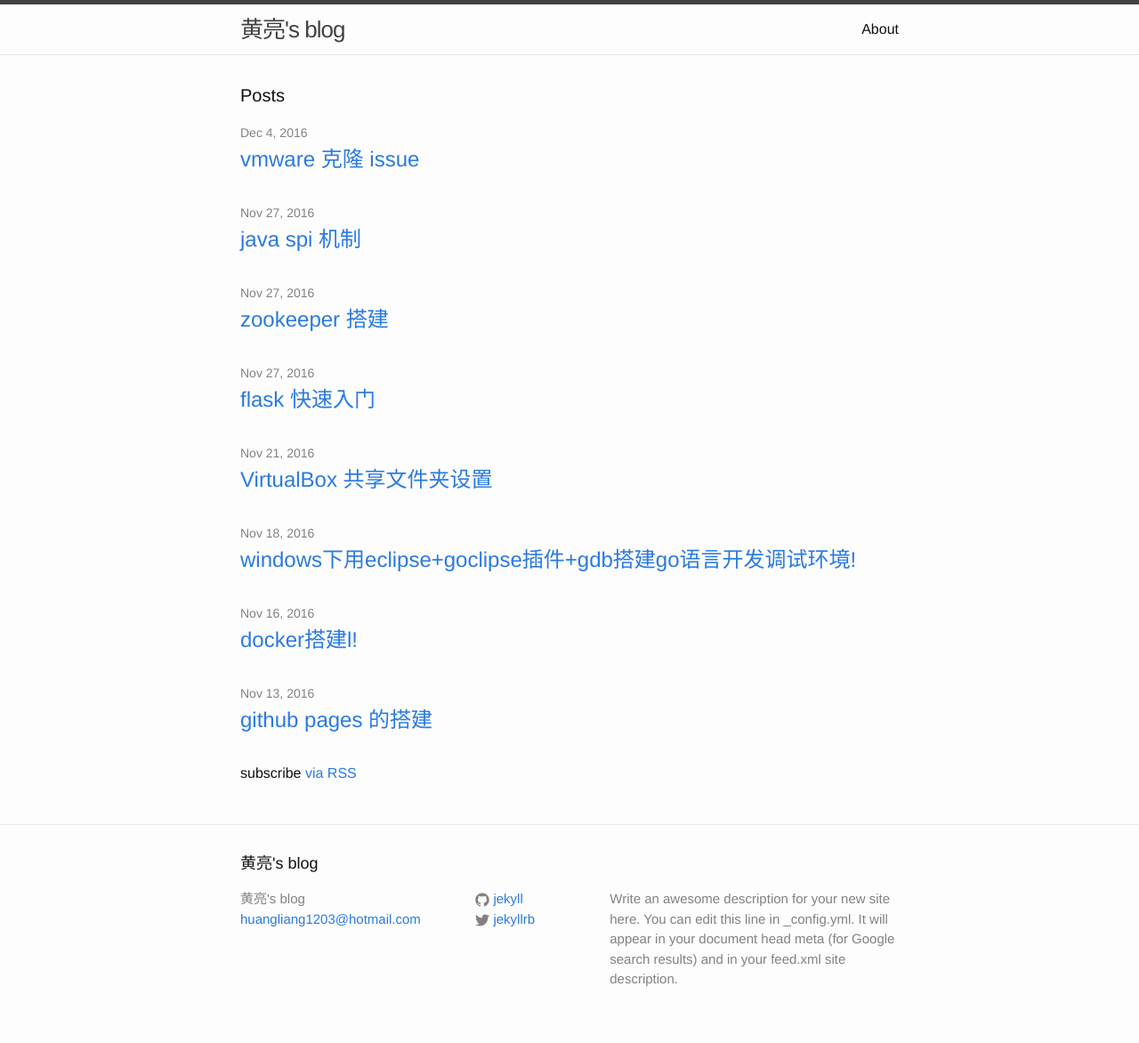
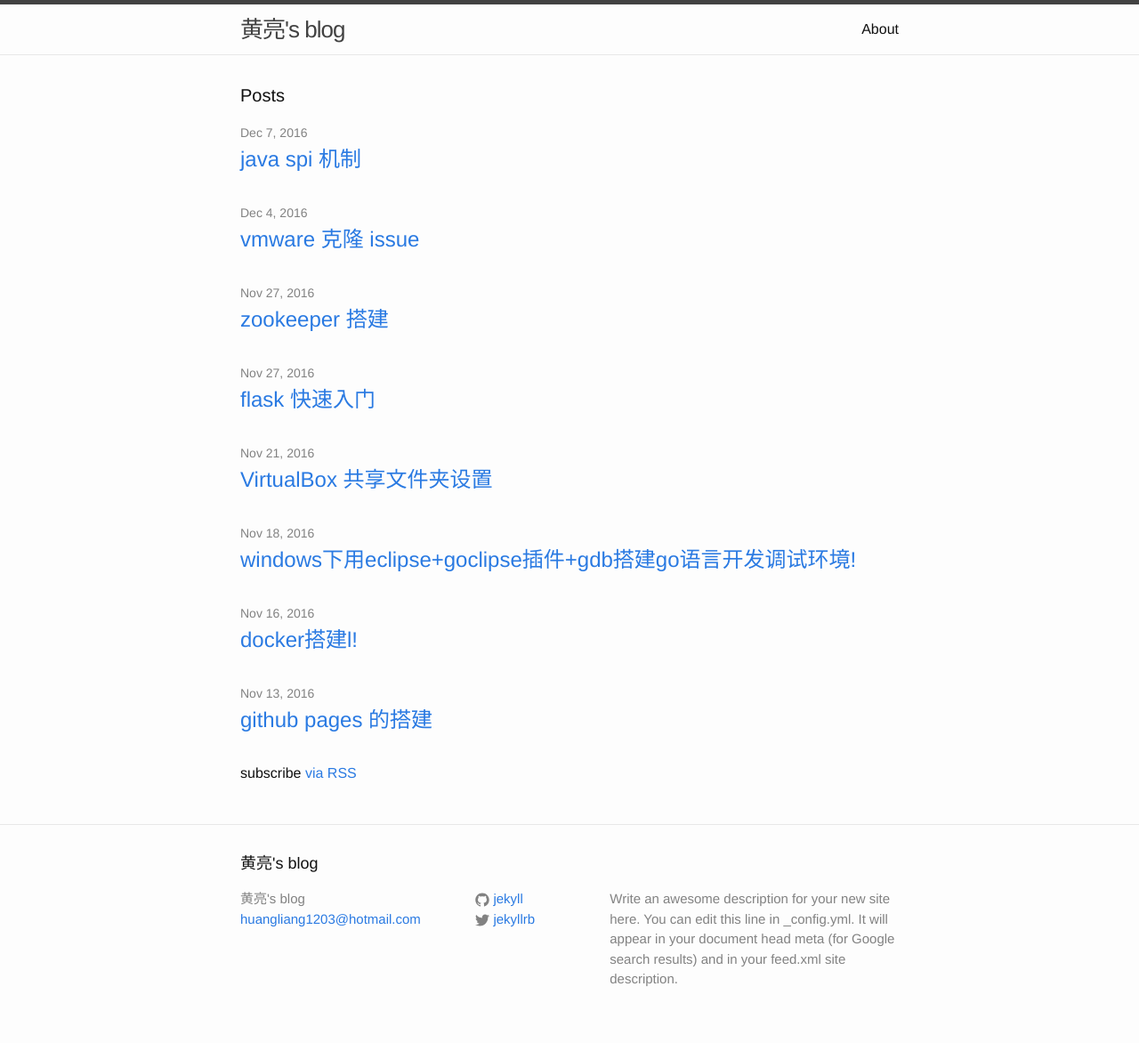
Before and after one commit to hl50381973/hl50381973.github.io, a Jekyll site: the page built from index.html, in a window 1280 px wide. Shown: the whole page at 89% size. Built offline with Jekyll 4.4.1, drawn with Linux system fonts in a browser that asks for light colours.

Commit message:
update spi

```diff
--- a/_posts/2016-12-07-spi-sample.markdown
+++ b/_posts/2016-12-07-spi-sample.markdown
@@ -1,7 +1,7 @@
 ---
 layout: post
 title:  "java spi 机制 "
-date:   2016-11-27 16:05:00
+date:   2016-12-07 16:05:00
 categories: java spi
 ---
 github code
```
